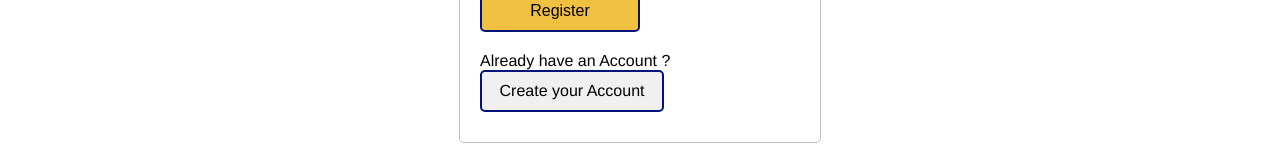
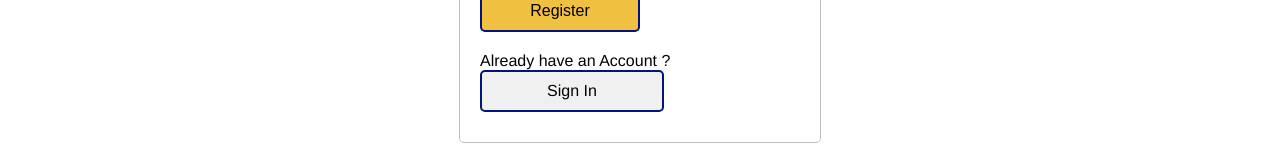
Before and after one commit to Khanjan04/Khanjan-Local-Store, a React (Create React App) app in the folder frontend/: page /register in a window 1280 px wide. Shown: the part 515-677 px from the top of the page. Built offline with nearby package versions, Linux system fonts and the light colour scheme.

Commit message:
Fixed an error in Register Screen

```diff
--- a/frontend/src/screens/RegisterScreen.js
+++ b/frontend/src/screens/RegisterScreen.js
@@ -66,7 +66,7 @@ function RegisterScreen(props) {
                     <button type="submit" className="button primary">Register</button>
                 </li>
                 <li>
-                    Already have an Account ?     <Link to={redirect === "/"? "signin": "signin?redirect=" + redirect} className="button secondary text-center">Create your Account</Link>
+                    Already have an Account ?     <Link to={redirect === "/"? "signin": "signin?redirect=" + redirect} className="button secondary text-center">Sign In</Link>
                 </li>
             </ul>
         </form>
```
